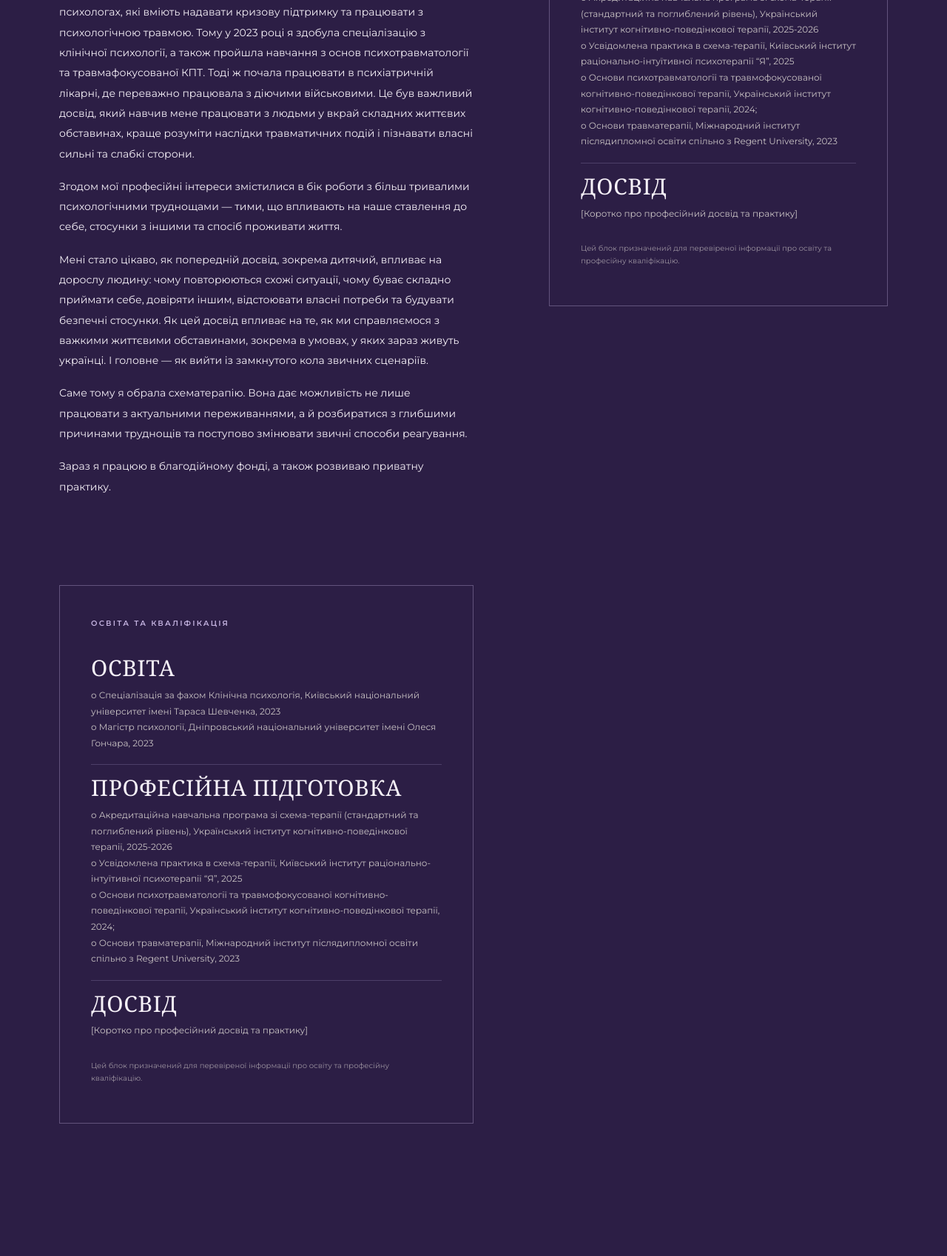
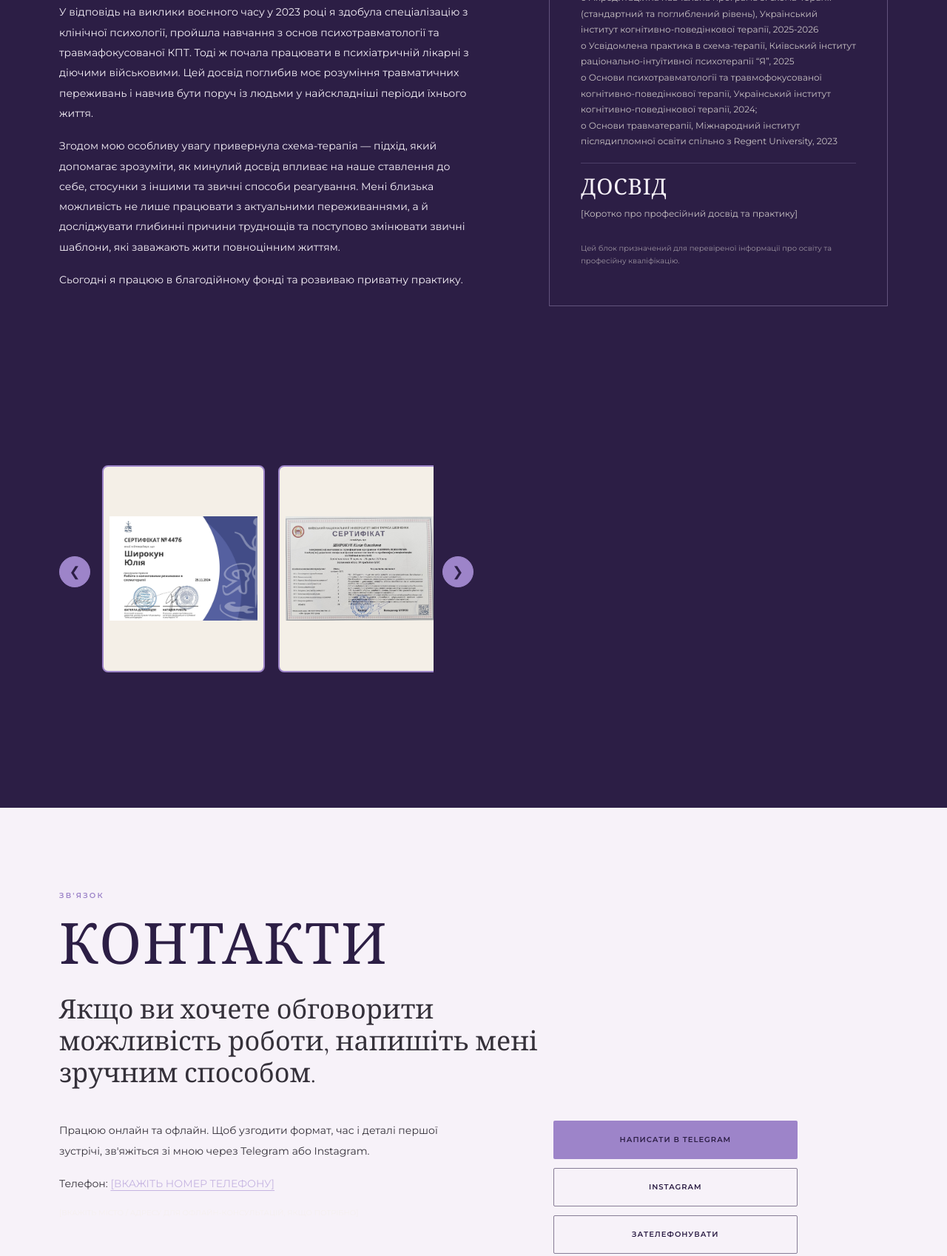
Before and after one commit to psyinua/psyinua.github.io, a plain HTML site: page index.html in a window 1280 px wide. Shown: the part 1343-3041 px from the top of the page at 74% size. Drawn offline with nearby package versions, Linux system fonts and the light colour scheme.

Commit message:
Update index.html

```diff
--- a/index.html
+++ b/index.html
@@ -61,12 +61,10 @@
           <p class="eyebrow eyebrow-light">ЗНАЙОМСТВО</p>
           <h2>Про мене</h2>
           <p class="section-lead">Вітаю! Я — Юлія Широкун, клінічний психолог.</p>
-          <p class="body-copy">Психологія цікавила мене давно, але остаточно присвятити їй своє життя я вирішила приблизно у 27 років. Це було вже досить зріле рішення.</p>
-          <p class="body-copy">З початком повномасштабної війни стала очевидною потреба у клінічних психологах, які вміють надавати кризову підтримку та працювати з психологічною травмою. Тому у 2023 році я здобула спеціалізацію з клінічної психології, а також пройшла навчання з основ психотравматології та травмафокусованої КПТ. Тоді ж почала працювати в психіатричній лікарні, де переважно працювала з діючими військовими. Це був важливий досвід, який навчив мене працювати з людьми у вкрай складних життєвих обставинах, краще розуміти наслідки травматичних подій і пізнавати власні сильні та слабкі сторони.</p>
-          <p class="body-copy">Згодом мої професійні інтереси змістилися в бік роботи з більш тривалими психологічними труднощами — тими, що впливають на наше ставлення до себе, стосунки з іншими та спосіб проживати життя.</p>
-          <p class="body-copy">Мені стало цікаво, як попередній досвід, зокрема дитячий, впливає на дорослу людину: чому повторюються схожі ситуації, чому буває складно приймати себе, довіряти іншим, відстоювати власні потреби та будувати безпечні стосунки. Як цей досвід впливає на те, як ми справляємося з важкими життєвими обставинами, зокрема в умовах, у яких зараз живуть українці. І головне — як вийти із замкнутого кола звичних сценаріїв.</p>
-          <p class="body-copy">Саме тому я обрала схематерапію. Вона дає можливість не лише працювати з актуальними переживаннями, а й розбиратися з глибшими причинами труднощів та поступово змінювати звичні способи реагування.</p>
-          <p class="body-copy">Зараз я працюю в благодійному фонді, а також розвиваю приватну практику.</p>
+          <p class="body-copy">Мій шлях у психологію був усвідомленим рішенням, до якого я прийшла у зрілому віці. Для мене бути психологом — це передусім бути уважним до досвіду кожного, приймати без осуду та створювати можливість для змін.</p>
+          <p class="body-copy">У відповідь на виклики воєнного часу у 2023 році я здобула спеціалізацію з клінічної психології, пройшла навчання з основ психотравматології та травмафокусованої КПТ. Тоді ж почала працювати в психіатричній лікарні з діючими військовими. Цей досвід поглибив моє розуміння травматичних переживань і навчив бути поруч із людьми у найскладніші періоди їхнього життя.</p>
+          <p class="body-copy">Згодом мою особливу увагу привернула схема-терапія — підхід, який допомагає зрозуміти, як минулий досвід впливає на наше ставлення до себе, стосунки з іншими та звичні способи реагування. Мені близька можливість не лише працювати з актуальними переживаннями, а й досліджувати глибинні причини труднощів та поступово змінювати звичні шаблони, які заважають жити повноцінним життям.</p>
+          <p class="body-copy">Сьогодні я працюю в благодійному фонді та розвиваю приватну практику.</p>
         </div>
         <aside class="credentials-card">
           <p class="eyebrow eyebrow-light">ОСВІТА ТА КВАЛІФІКАЦІЯ</p>
@@ -77,8 +75,8 @@
           </div>
           <div class="credential-item">
             <h3>Професійна підготовка</h3>
-            <p>o	Акредитаційна навчальна програма зі схема-терапії (стандартний та поглиблений рівень), Український інститут когнітивно-поведінкової терапії, 2025-2026</p>
-            <p>o	Усвідомлена практика в схема-терапії, Київський інститут раціонально-інтуїтивної психотерапії “Я”, 2025</p>
+            <p class="body-copy">o	Акредитаційна навчальна програма зі схема-терапії (стандартний та поглиблений рівень), Український інститут когнітивно-поведінкової терапії, 2025-2026</p>
+            <p class="body-copy">o	Усвідомлена практика в схема-терапії, Київський інститут раціонально-інтуїтивної психотерапії “Я”, 2025</p>
             <p>o	Основи психотравматології та травмофокусованої когнітивно-поведінкової терапії, Український інститут когнітивно-поведінкової терапії, 2024;</p>
             <p>o	Основи травматерапії, Міжнародний інститут післядипломної освіти спільно з Regent University, 2023</p>
           </div>
@@ -88,27 +86,7 @@
           </div>
           <p class="small-note">Цей блок призначений для перевіреної інформації про освіту та професійну кваліфікацію.</p>
         </aside>
-         <aside class="credentials-card">
-          <p class="eyebrow eyebrow-light">ОСВІТА ТА КВАЛІФІКАЦІЯ</p>
-          <div class="credential-item">
-            <h3>Освіта</h3>
-            <p>o Спеціалізація за фахом Клінічна психологія, Київський національний університет імені Тараса Шевченка, 2023</p>
-            <p>o	Магістр психології, Дніпровський національний університет імені Олеся Гончара, 2023</p>
-          </div>
-          <div class="credential-item">
-            <h3>Професійна підготовка</h3>
-            <p>o	Акредитаційна навчальна програма зі схема-терапії (стандартний та поглиблений рівень), Український інститут когнітивно-поведінкової терапії, 2025-2026</p>
-            <p>o	Усвідомлена практика в схема-терапії, Київський інститут раціонально-інтуїтивної психотерапії “Я”, 2025</p>
-            <p>o	Основи психотравматології та травмофокусованої когнітивно-поведінкової терапії, Український інститут когнітивно-поведінкової терапії, 2024;</p>
-            <p>o	Основи травматерапії, Міжнародний інститут післядипломної освіти спільно з Regent University, 2023</p>
-          </div>
-          <div class="credential-item">
-            <h3>Досвід</h3>
-            <p>[Коротко про професійний досвід та практику]</p>
-          </div>
-          <p class="small-note">Цей блок призначений для перевіреної інформації про освіту та професійну кваліфікацію.</p>
-        </aside>
-      </div>
+
 
             <!-- ГАЛЕРЕЯ ДИПЛОМІВ ТА СЕРТИФІКАТІВ -->
 <div class="certificate-gallery">
```
